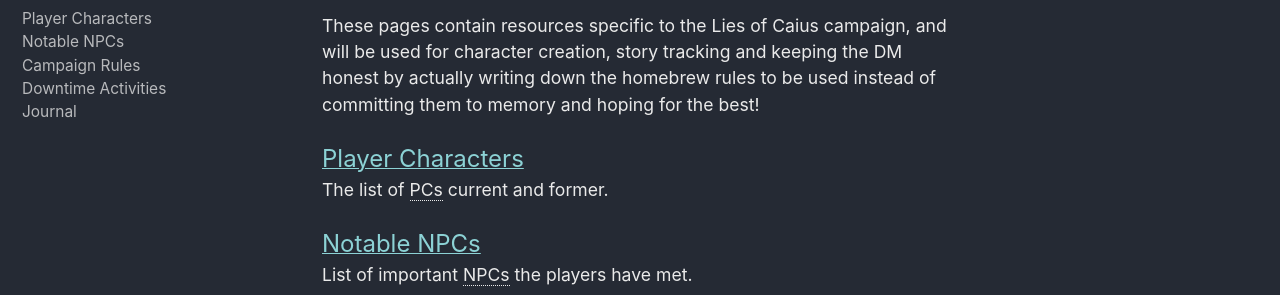
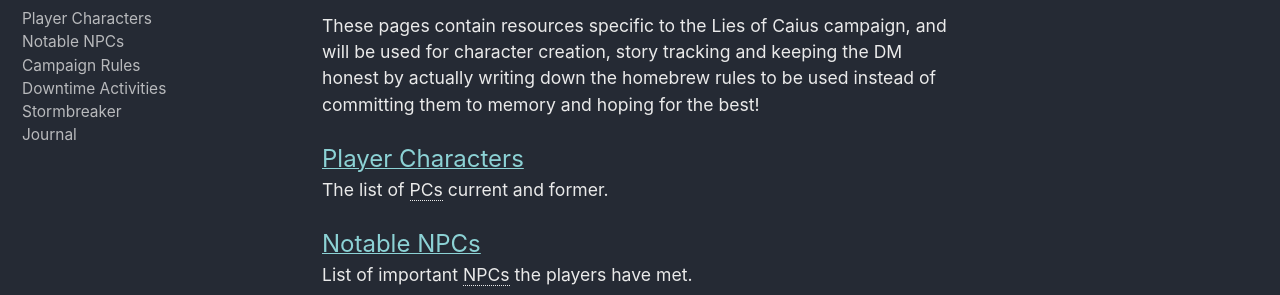
Before and after one commit to dej0608/terranea, a Jekyll site: the page built from _pages/campaign-resources.md, in a window 1280 px wide. Shown: the part 150-445 px from the top of the page. Built offline with Jekyll 4.4.1, drawn with Linux system fonts in a browser that asks for light colours; cached includes are drawn as plain includes.

Commit message:
fix to stormbreaker page

```diff
--- a/_data/navigation.yml
+++ b/_data/navigation.yml
@@ -36,5 +36,7 @@ campaign-resources:
           url: /loc/rules/
         - title: Downtime Activities
           url: /loc/downtime-activities/
+        - title: Stormbreaker
+          url: /loc/stormbreaker
         - title: Journal
           url: /loc/journal/
```
